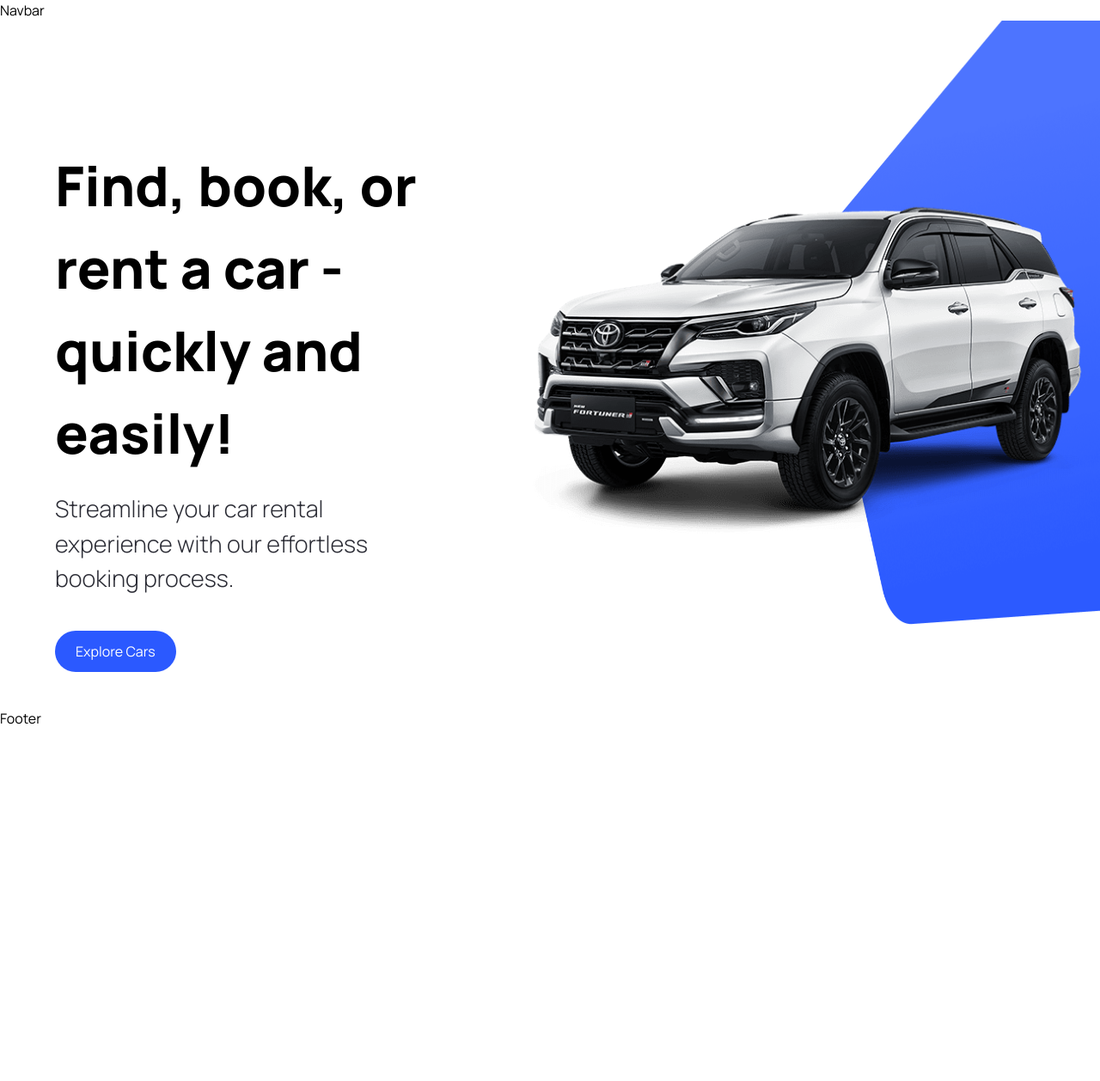
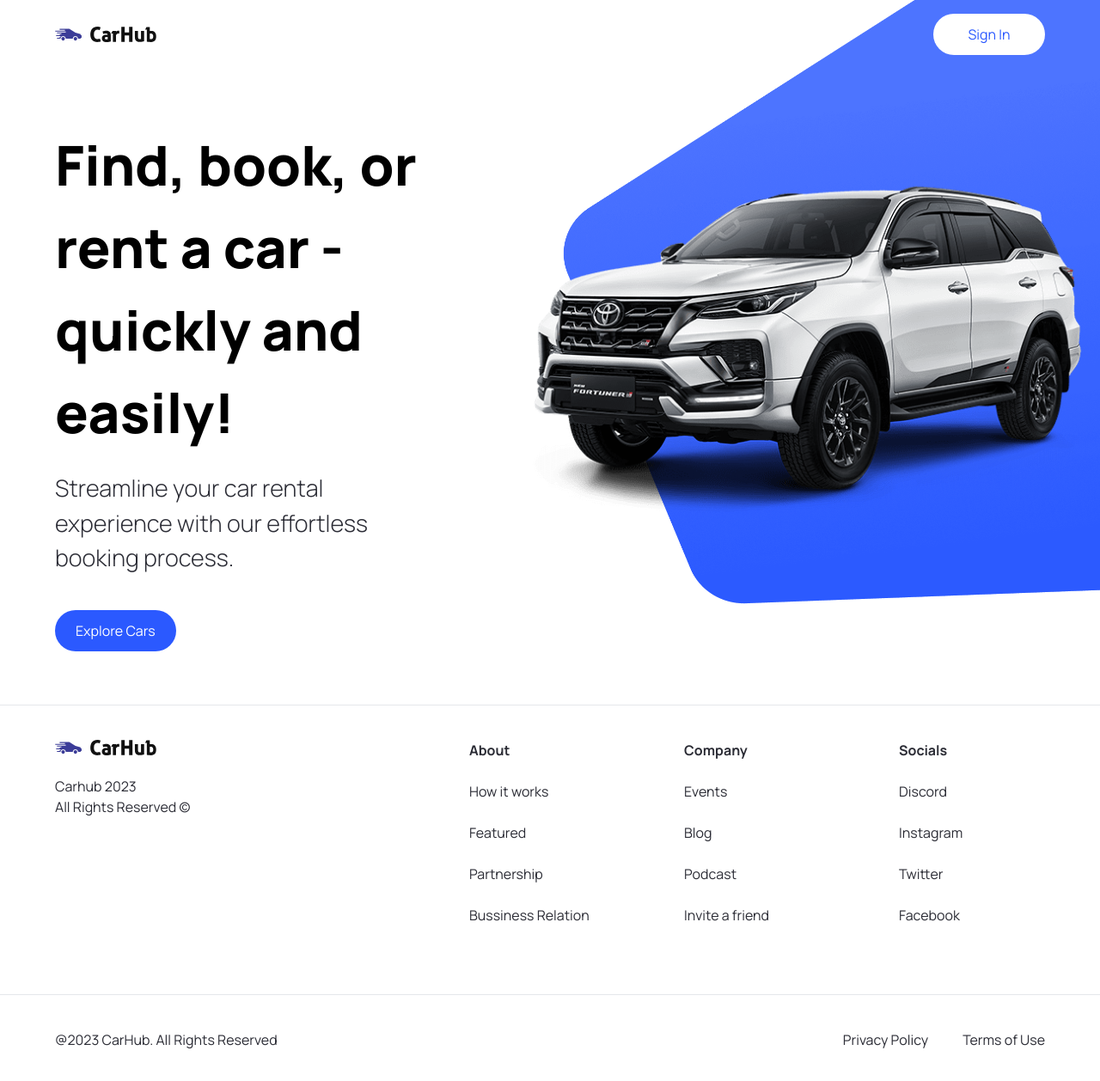
Before and after one commit to vronney/car-showcase, a Next.js app: page / in a window 1280 px wide. Shown: the top 1258 px of the page at 86% size. Before the commit the page ends 848 px from the top, so only its background shows below. Built offline with nearby package versions, Linux system fonts and the light colour scheme.

Commit message:
Footer content added with links

```diff
--- a/components/CustomButton.tsx
+++ b/components/CustomButton.tsx
@@ -3,11 +3,11 @@
 import { CustomButtonProps } from "@/types";
 import Image from "next/image";
 
-const CustomButton = ({title, containerStyles, handleClick}: CustomButtonProps) => {
+const CustomButton = ({title, containerStyles, handleClick, btnType}: CustomButtonProps) => {
   return (
     <button
       disabled={false}
-      type={"button"}
+      type={btnType || "button"}
       className={`custom-btn ${containerStyles}`}
       onClick={handleClick}
     >
--- a/components/Footer.tsx
+++ b/components/Footer.tsx
@@ -1,9 +1,55 @@
-import React from 'react'
+import Image from "next/image";
+import Link from "next/link";
+
+import { footerLinks } from "@/constants";
 
 const Footer = () => {
   return (
-    <div>Footer</div>
-  )
-}
+    <footer className="flex flex-col text-black-100 mt-5 border-t border-grey-100">
+      <div className="flex max-md:flex-col flex-wrap justify-between gap-5 sm:px-16 px-6 py-10">
+        <div className="flex flex-col justify-start items-start gap-6">
+          <Image
+            src="/logo.svg"
+            alt="logo"
+            width={118}
+            height={18}
+            className="object-contain"
+          />
+          <p className="text-base text-grey-700">
+            Carhub 2023 <br /> All Rights Reserved &copy;
+          </p>
+        </div>
 
-export default Footer
+        <div className="footer__links">
+          {footerLinks.map((link) => (
+            <div key={link.title} className="footer__link">
+              <h3 className="font-bold">{link.title}</h3>
+              {link.links.map((item) => (
+                <Link
+                  key={item.title}
+                  href={item.url}
+                  className="text-grey-500"
+                >
+                  {item.title}
+                </Link>
+              ))}
+            </div>
+          ))}
+        </div>
+      </div>
+      <div className="flex justify-between items-center flex-wrap mt-10 border-t border-grey-100 sm:px-16 px-6 py-10">
+        <p>@2023 CarHub. All Rights Reserved</p>
+        <div className="footer__copyrights-link">
+          <Link href="/" className="text-grey-500">
+            Privacy Policy
+          </Link>
+          <Link href="/" className="text-grey-500">
+            Terms of Use
+          </Link>
+        </div>
+      </div>
+    </footer>
+  );
+};
+
+export default Footer;
--- a/components/Hero.tsx
+++ b/components/Hero.tsx
@@ -27,9 +27,8 @@
       <div className="hero__image-container">
         <div className="hero__image">
           <Image src="/hero.png" alt="hero" fill className="object-contain" />
-
-          <div className="hero__image-overlay"></div>
         </div>
+        <div className="hero__image-overlay"></div>
       </div>
     </div>
   );
--- a/components/Navbar.tsx
+++ b/components/Navbar.tsx
@@ -1,10 +1,31 @@
-import React from 'react'
-import Link from 'next/link'
+import React from "react";
+import Link from "next/link";
+import Image from "next/image";
+
+import CustomButton from "./CustomButton";
 
 const Navbar = () => {
   return (
-    <div>Navbar</div>
-  )
-}
+    <header className="w-full absolute z-10">
+      <nav className="max-w-[1440px] mx-auto flex justify-between items-center sm:px-16 px-6 py-4">
+        <Link href="/" className="flex justify-center items-center">
+          <Image
+            src="/logo.svg"
+            alt="Car Hub Logo"
+            width={118}
+            height={18}
+            className="object-contain"
+          />
+        </Link>
 
-export default Navbar
+        <CustomButton
+          title="Sign In"
+          btnType="button"
+          containerStyles="text-primary-blue rounded-full bg-white min-w-[130px]"
+        />
+      </nav>
+    </header>
+  );
+};
+
+export default Navbar;
--- /dev/null
+++ b/constants/index.ts
@@ -0,0 +1,101 @@
+export const manufacturers = [
+  "Acura",
+  "Alfa Romeo",
+  "Aston Martin",
+  "Audi",
+  "Bentley",
+  "BMW",
+  "Buick",
+  "Cadillac",
+  "Chevrolet",
+  "Chrysler",
+  "Citroen",
+  "Dodge",
+  "Ferrari",
+  "Fiat",
+  "Ford",
+  "GMC",
+  "Honda",
+  "Hyundai",
+  "Infiniti",
+  "Jaguar",
+  "Jeep",
+  "Kia",
+  "Lamborghini",
+  "Land Rover",
+  "Lexus",
+  "Lincoln",
+  "Maserati",
+  "Mazda",
+  "McLaren",
+  "Mercedes-Benz",
+  "MINI",
+  "Mitsubishi",
+  "Nissan",
+  "Porsche",
+  "Ram",
+  "Rolls-Royce",
+  "Subaru",
+  "Tesla",
+  "Toyota",
+  "Volkswagen",
+  "Volvo",
+];
+
+export const yearsOfProduction = [
+  { title: "Year", value: "" },
+  { title: "2015", value: "2015" },
+  { title: "2016", value: "2016" },
+  { title: "2017", value: "2017" },
+  { title: "2018", value: "2018" },
+  { title: "2019", value: "2019" },
+  { title: "2020", value: "2020" },
+  { title: "2021", value: "2021" },
+  { title: "2022", value: "2022" },
+  { title: "2023", value: "2023" },
+];
+
+export const fuels = [
+  {
+    title: "Fuel",
+    value: "",
+  },
+  {
+    title: "Gas",
+    value: "Gas",
+  },
+  {
+    title: "Electricity",
+    value: "Electricity",
+  },
+];
+
+export const footerLinks = [
+  {
+    title: "About",
+    links: [
+      { title: "How it works", url: "/" },
+      { title: "Featured", url: "/" },
+      { title: "Partnership", url: "/" },
+      { title: "Bussiness Relation", url: "/" },
+    ],
+  },
+  {
+    title: "Company",
+    links: [
+      { title: "Events", url: "/" },
+      { title: "Blog", url: "/" },
+      { title: "Podcast", url: "/" },
+      { title: "Invite a friend", url: "/" },
+    ],
+  },
+  {
+    title: "Socials",
+    links: [
+      { title: "Discord", url: "/" },
+      { title: "Instagram", url: "/" },
+      { title: "Twitter", url: "/" },
+      { title: "Facebook", url: "/" },
+    ],
+  },
+];
--- a/types/index.ts
+++ b/types/index.ts
@@ -4,4 +4,5 @@
   title: string;
   containerStyles?: string;
   handleClick?: MouseEventHandler<HTMLButtonElement>;
+  btnType?: "button" | "submit";
 }
```
